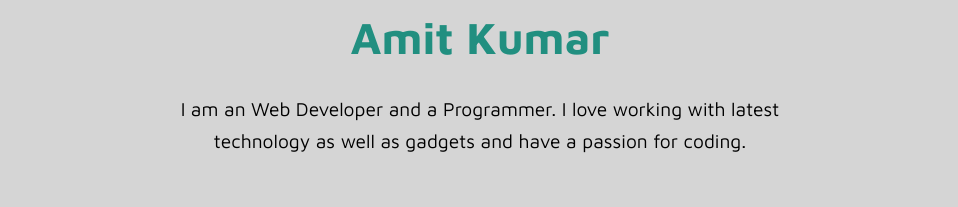
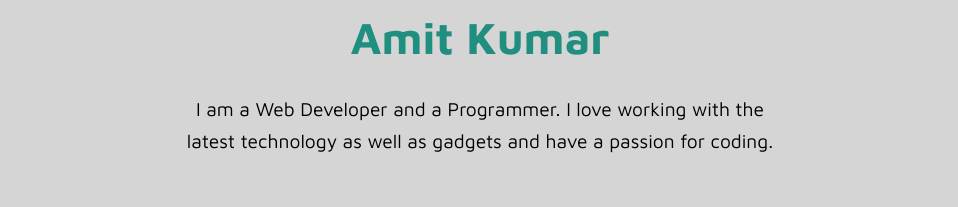
Before and after one commit to Amit-10101/Amit-Kumar-Portfolio-Website, a plain HTML site: page index.html in a window 1280 px wide. Shown: the part 1111-1318 px from the top of the page, without its empty margins (160-1118 px from the left). Drawn offline with Linux system fonts and the light colour scheme.

Commit message:
Update index.html
Spelling and grammar correction

```diff
--- a/index.html
+++ b/index.html
@@ -23,7 +23,7 @@
         <div class="profile-container">
             <img src="assets/images/amit_pic.png" alt="Amit Profile Pic" class="amit-pic">
             <h2>Amit Kumar</h2>
-            <p>I am an Web Developer and a Programmer. I love working with latest technology as well as gadgets and have a passion for coding.</p>
+            <p>I am a Web Developer and a Programmer. I love working with the latest technology as well as gadgets and have a passion for coding.</p>
         </div>
     </section>
     <br>
```
